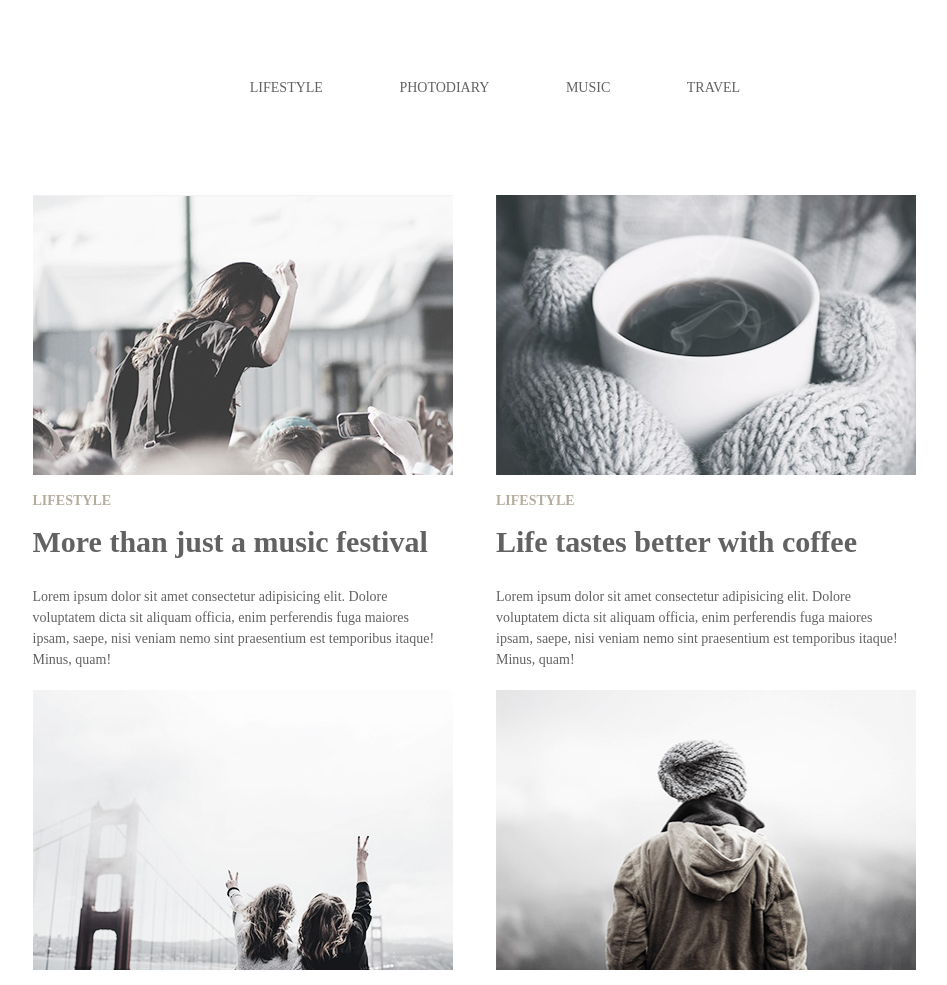
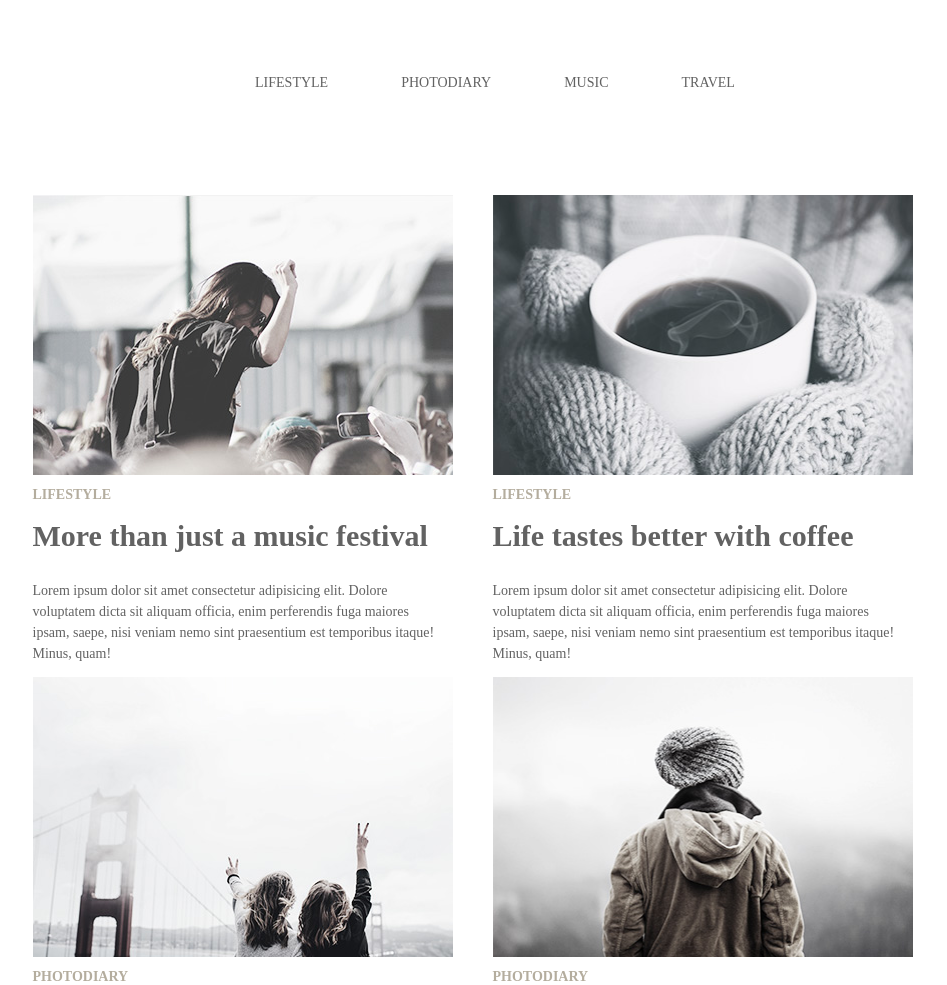
Before and after one commit to ZakStas/Module_3, a plain HTML site: page index.html in a window 1280 px wide. Shown: the top 985 px of the page, without its empty margins (165-1112 px from the left). Drawn offline with nearby package versions, Linux system fonts and the light colour scheme; a web font is replaced by a local one.

Commit message:
css/styles.css

```diff
--- a/css/styles.css
+++ b/css/styles.css
@@ -3,6 +3,7 @@ html { box-sizing: border-box;}
 *::before,
 *::after {
     box-sizing: inherit;
+    vertical-align: top;
 }
 body {
 font-family: "PlayfairDisplay-Regular","AdobeInvisFont","MyriadPro-Regular";
@@ -10,8 +11,6 @@ color: #626262;
 font-size: 14px;
 line-height: 21px;
 }
-
-
 .site-navigation a {
     color: #626262;
     text-decoration: none;
@@ -19,22 +18,23 @@ line-height: 21px;
     font-weight: 400px;
     font-size: 14px;
     line-height: 11px;
-
 }
 .site-navigation li:not(:last-child) {
 margin-right: 73px;
 }
 
-li :hover {
+a:hover {
     color: #03a9f4;
 }
 .site-navigation {
     list-style: none;
     margin: 0;
+    font-size: 0;
 }
 .page__container {
     margin-left: 26px;
     margin-top: 20px;
+
 }
 .article:not(:nth-child(even)) {
     margin-right: 14px;
@@ -43,12 +43,17 @@ li :hover {
 .container {
     width: 937px;
     margin: 0 auto;
+    font-size: 0;
 }
 .site-navigation li {
     display: inline-block;
+    font-size: 14px;
+    font-size: 0;
+    vertical-align: top;
  }
  .article {
      display: inline-block;
+     font-size: 0;
  }
  .nav {
     text-align: center;
```
